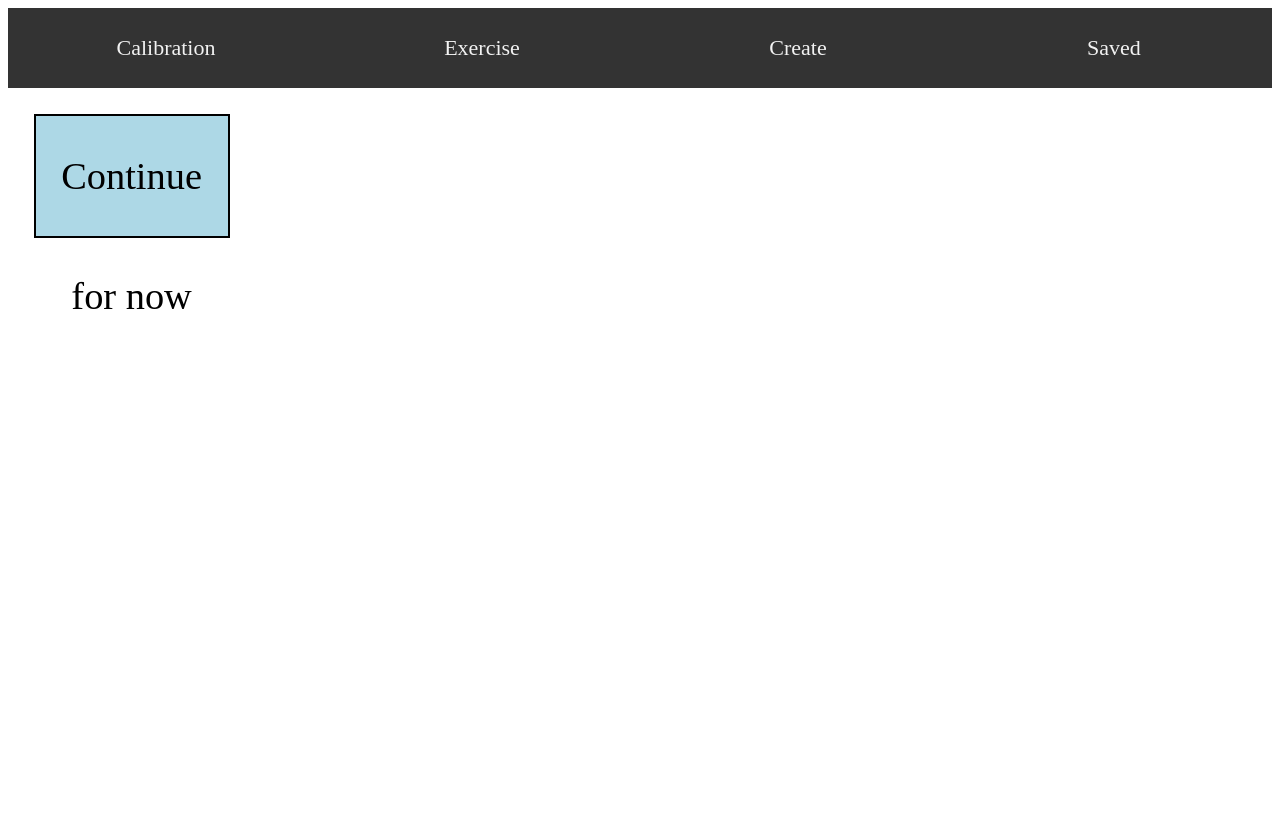
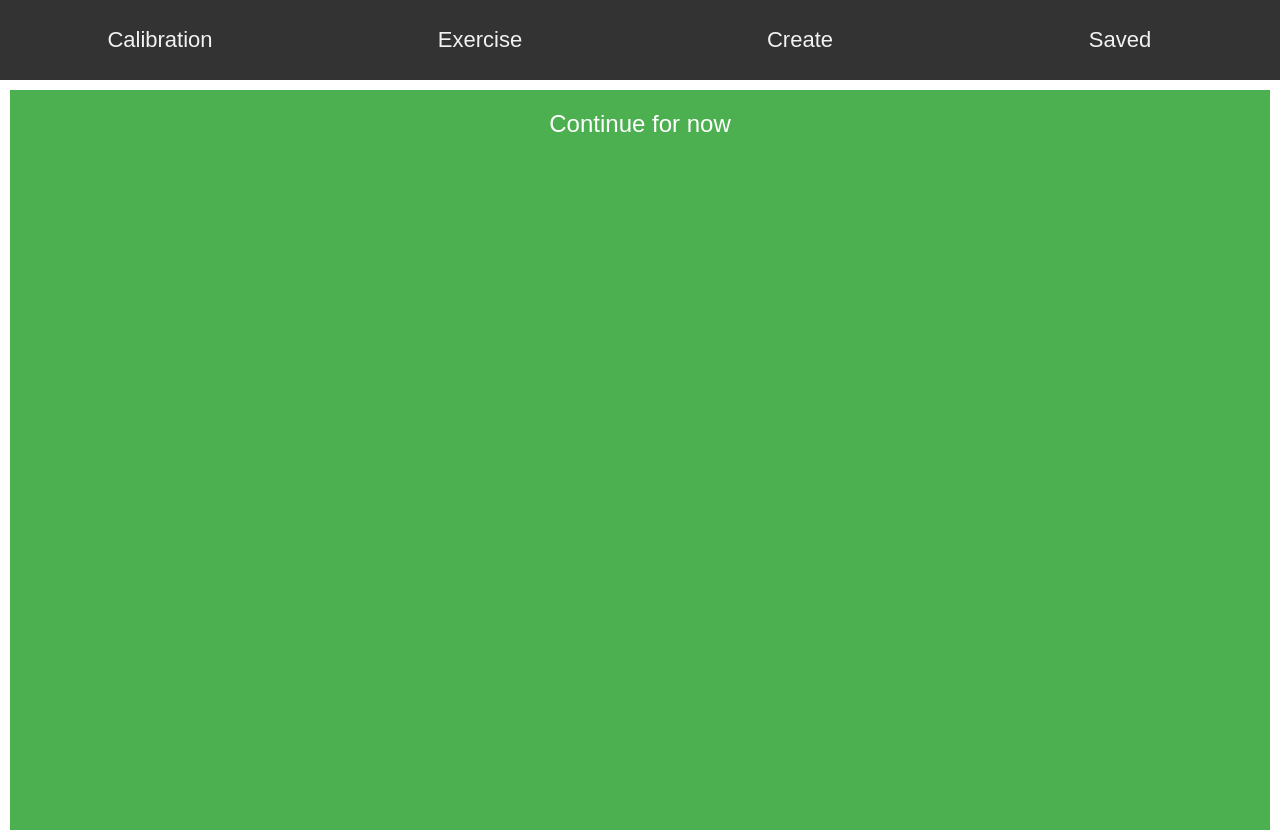
Before and after one commit to tommclark/Accessible-Shopping-App-FYP, a website: page calibration.html in a window 1280 px wide. Before the commit the page ends 800 px from the top, so only its background shows below. Drawn offline with Linux system fonts and the light colour scheme.

```diff
--- /dev/null
+++ b/package.json
@@ -0,0 +1,5 @@
+{
+  "dependencies": {
+    "express": "^4.21.2"
+  }
+}
--- a/style.css
+++ b/public/style.css
@@ -1,3 +1,9 @@
+body {
+    margin: 0;
+    font-family: Arial, sans-serif;
+    height: 100vh; /* Ensure the body takes up the full height of the viewport */
+}
+
 .navbar {
     background-color: #333;
     overflow: hidden;
@@ -7,17 +13,17 @@
     align-items: center;
 }
 
-.navbar a {
+.navbar a, .navbar button {
     flex: 1;
     color: #f2f2f2;
     text-align: center;
-    padding: 20px 0;
+    padding: 14px 16px;
     text-decoration: none;
     font-size: 22px;
     border: none;
 }
 
-.navbar a:hover {
+.navbar a:hover, .navbar button:hover {
     background-color: #ddd;
     color: black;
 }
@@ -41,24 +47,29 @@
 
 .container {
     display: flex;
-    justify-content: center;
+    justify-content: space-around;
     align-items: center;
-    height: 100vh;
+    height: calc(100vh - 80px); /* Subtract the height of the navbar */
     flex-wrap: wrap;
 }
 
 .clickable {
-    width: 15vw;
-    height: 15vh;
-    background-color: lightblue;
+    flex: 1;
+    margin: 10px;
+    padding: 20px;
     text-align: center;
-    line-height: 15vh;
-    font-size: 3vw;
-    border: 2px solid black;
-    margin: 2vw;
-    display: inline-block;
+    background-color: #4CAF50;
+    color: white;
+    font-size: 24px;
+    cursor: pointer;
+    transition: background-color 0.3s;
+    height: calc(100vh - 100px); /* Adjust height to fit within the container */
 }
 
 .clickable:hover {
-    background-color: orange;
+    background-color: #45a049;
 }
+
+.hovered {
+    background-color:#3907ff;
+}
```
Also changed, not shown: index.html (+4 -4 lines), server.js (added, +20 -0 lines), 1 other file.
